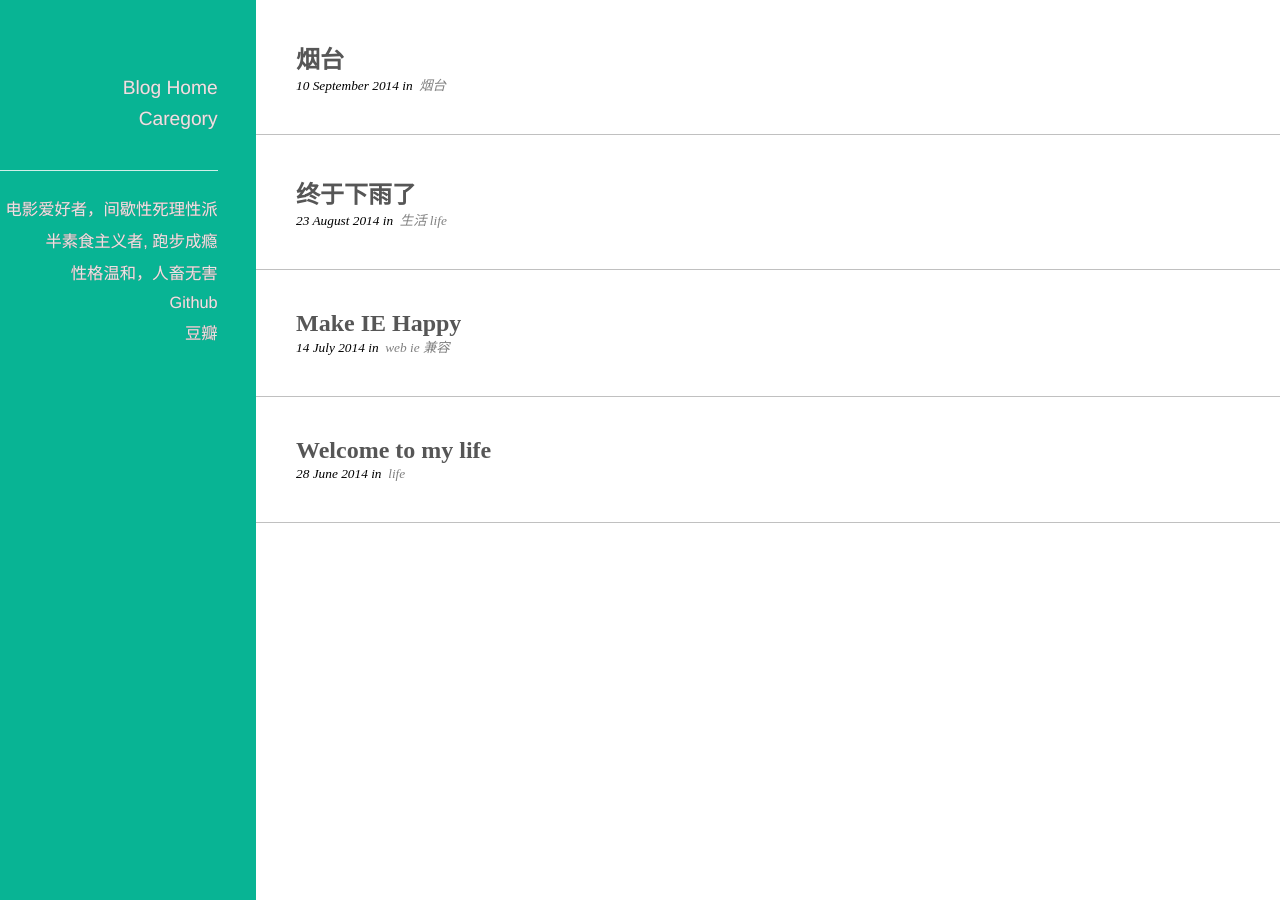
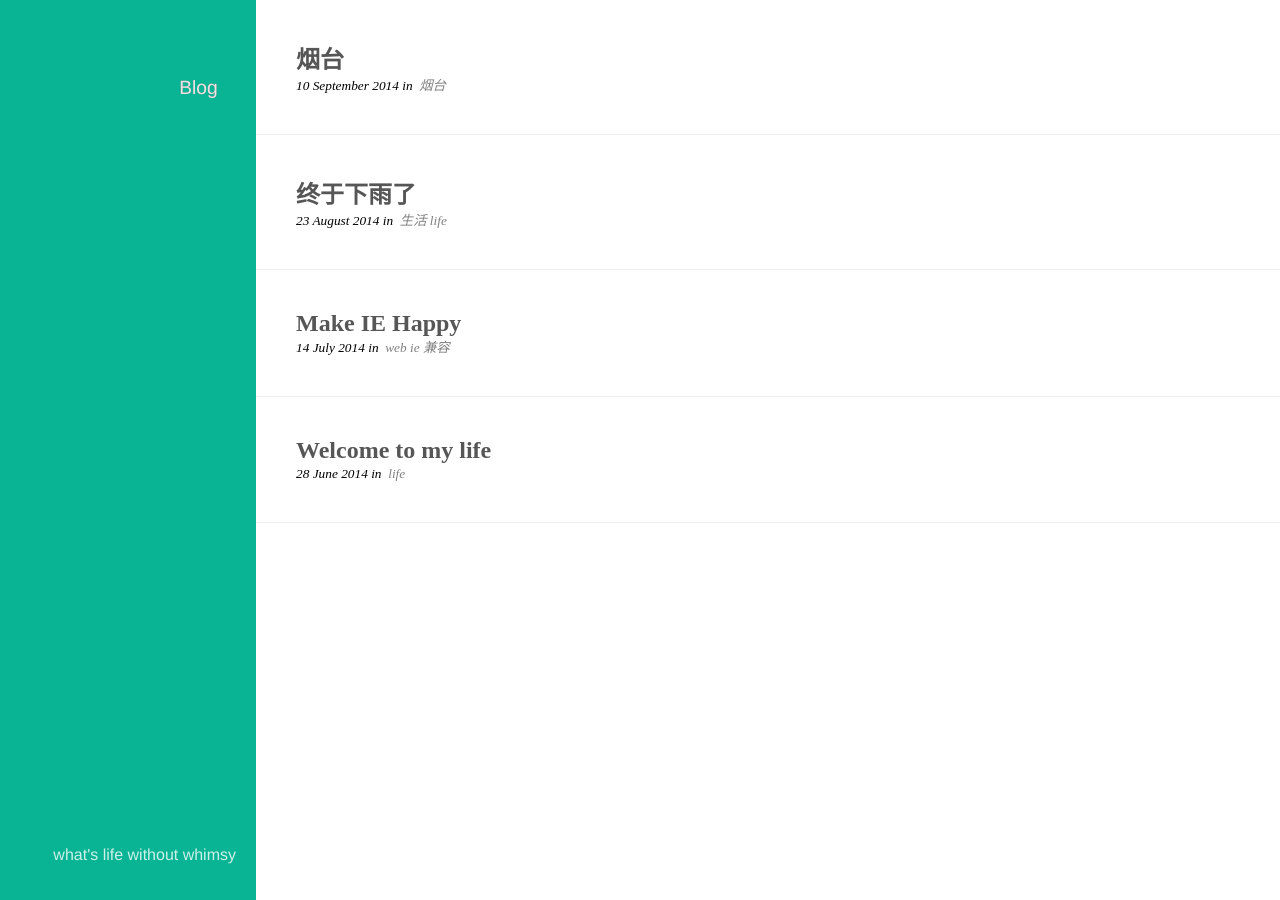
Before and after one commit to guotechfin/qar.github.io, a Jekyll site: the page built from index.html, in a window 1280 px wide. Built offline with Jekyll 4.4.1, drawn with Linux system fonts in a browser that asks for light colours; Markdown is read by kramdown in place of the engine named in the settings.

Commit message:
[Power] Automaticlly updated at 2014-09-10T15:55:59+08:00

```diff
--- a/_layouts/pages.html
+++ b/_layouts/pages.html
@@ -26,16 +26,10 @@
     <!-- nav zone -->
     <div id="navbar">
       <ul class="nav">
-        <li><a href="/">Blog Home</a></li>
-        <li><a href="/categories">Caregory</a></li>
+        <li><a href="/">Blog</a></li>
       </ul>
-
-      <ul class="desc">
-        <li>电影爱好者，间歇性死理性派</li>
-        <li>半素食主义者, 跑步成瘾</li>
-        <li>性格温和，人畜无害</li>
-        <li><a href="https://github.com/qar">Github</a></li>
-        <li><a href="http://www.douban.com/people/qar/">豆瓣</a></li>
+      <ul class="footnote">
+        <li>what's life without whimsy</li>
       </ul>
     </div>
 
--- a/css/main.scss
+++ b/css/main.scss
@@ -91,38 +91,45 @@ ul {
   height: 80px;
 }
 
-#navbar ul {
+#navbar {
+  ul {
+    list-style: none;
+    color: rgba(255, 255, 255, 0.8);
+    font-family: 'Helvetica';
+    @include box-sizing(border-box);
+  }
+  ul.nav {
     float: right;
-  list-style: none;
-
     width: 100%;
     height: auto;
+    margin-right: 15%;
+    margin-top: 30%;
 
-  margin-right: 15%;
-  @include box-sizing(border-box);
-}
-
-#navbar ul li {
+    li {
       float: right;
       text-align: right;
       width: 100%;
       height: auto;
-  color: rgba(255, 255, 255, 0.8);
-  font-family: 'Helvetica';
       font-size: 1.2em;
       text-shadow: 0 0 gray, 0 0 gray;
       margin-bottom: 0.5em;
       @include transition(all, 0.2s, ease-in-out);
-}
-
-#navbar ul li:hover {
+      &:hover {
         color: rgba(255, 255, 255, 1);
         text-shadow: 1px 1px gray, 2px 2px gray;
         @include transition(all, 0.2s, ease-in-out);
       }
-#navbar ul.nav {
-  margin-top: 30%;
     }
+  }
+
+  ul.footnote {
+    position: absolute;
+    text-align:center;
+    bottom: 20px;
+    right: 20px;
+  }
+}
+
 #navbar ul.desc {
   border-top: 1px solid rgba(255, 255, 255, 0.8);
   padding-top: 10%;
@@ -147,7 +154,7 @@ ul {
 #items li {
   position: relative;
   padding: 40px;
-  border-bottom: 1px solid silver;
+  border-bottom: 1px solid #EEE;
 }
 #items li:hover {
   cursor: pointer;
@@ -213,6 +220,7 @@ p > code {
   color: white;
 
 }
+
 
 #main .post {
   position: relative;
--- a/power.js
+++ b/power.js
@@ -9,7 +9,6 @@ var CWD = path.resolve(__filename, '..');
 var POSTS_PATH = path.resolve(CWD, './_posts');
 
 var cmd = process.argv[2];
-console.log('DEBUG: execute command " ' + cmd + ' "');
 
 switch (cmd) {
   case 'new':
```
Lines whose indentation alone changed are shown as unchanged.
